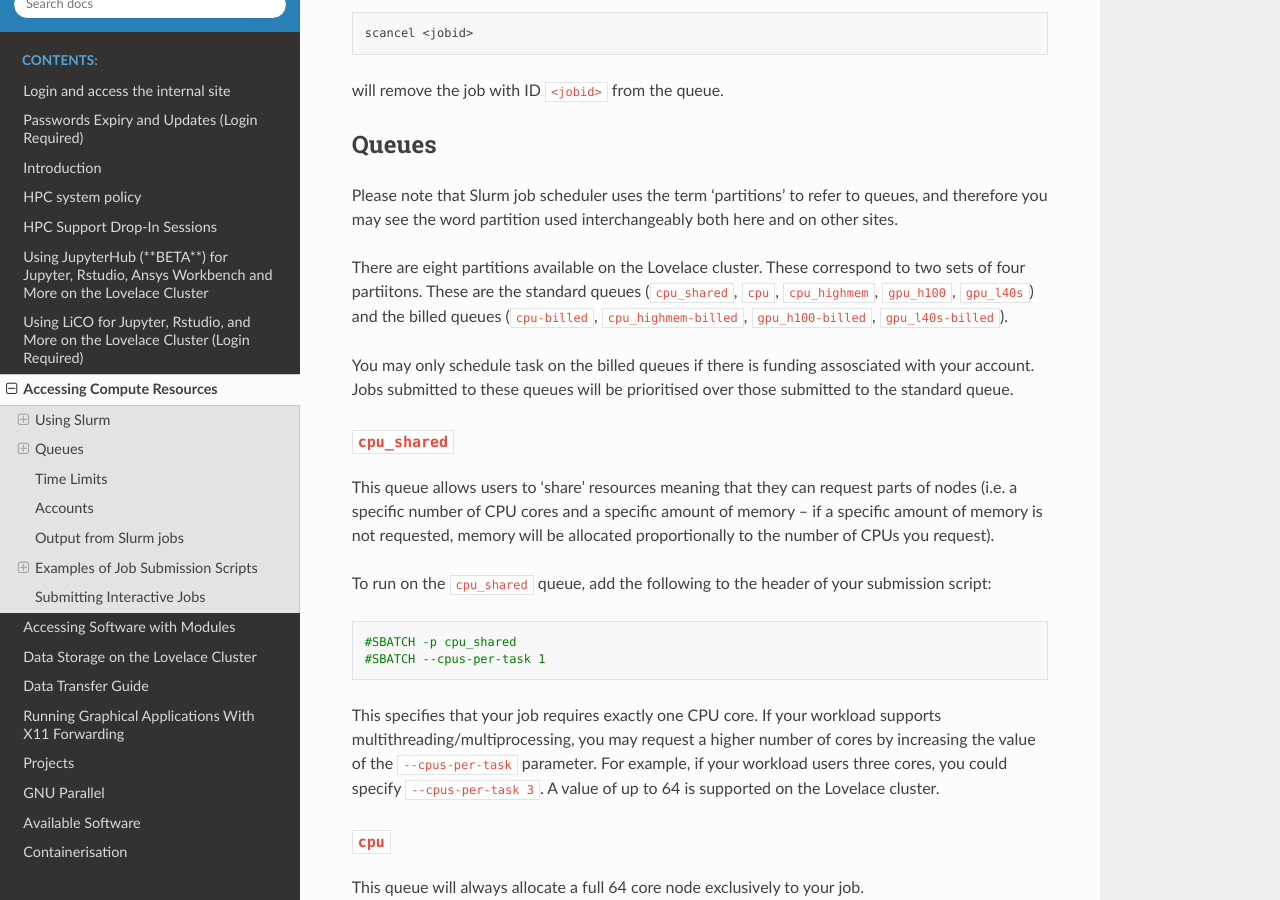
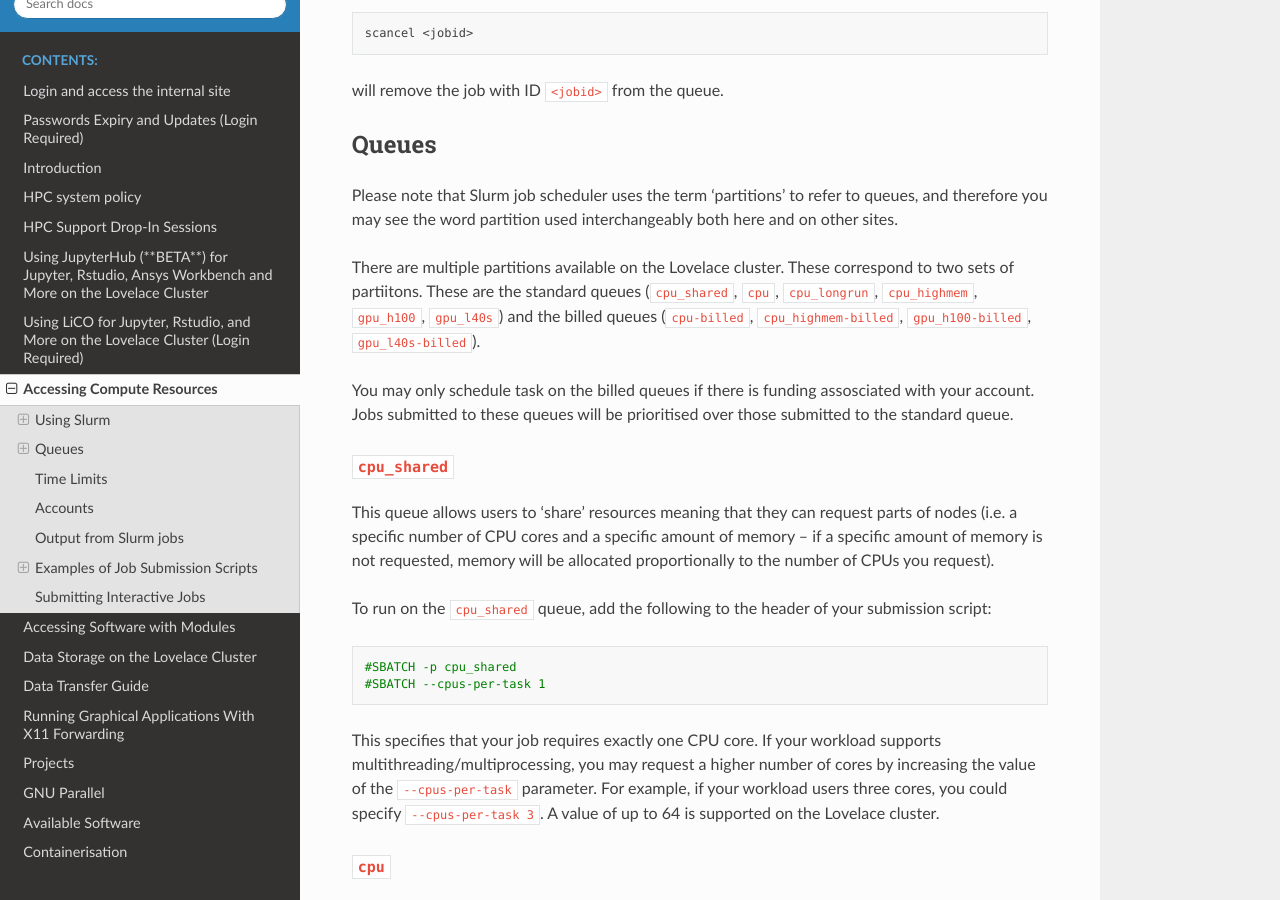
Before and after one commit to AbhinavPraveen/UoP-HPC-Docs, a Sphinx documentation site: the page built from source/user-guide/resources.rst, in a window 1280 px wide and 900 px high, scrolled down 1490 px. Built offline with Sphinx 7.4.7 and the Read the Docs theme 3.1.0, drawn with Linux system fonts in a browser that asks for light colours.

Commit message:
Correct partition list

```diff
--- a/source/user-guide/resources.rst
+++ b/source/user-guide/resources.rst
@@ -83,7 +83,7 @@ Please note that Slurm job scheduler uses the term 'partitions' to
 refer to queues, and therefore you may see the word partition used
 interchangeably both here and on other sites.
 
-There are eight partitions available on the Lovelace cluster. These correspond to two sets of four partiitons. These are the standard queues (:plaintext:`cpu_shared`, :plaintext:`cpu`, :plaintext:`cpu_highmem`, :plaintext:`gpu_h100`, :plaintext:`gpu_l40s`) and the billed queues (:plaintext:`cpu-billed`, :plaintext:`cpu_highmem-billed`, :plaintext:`gpu_h100-billed`, :plaintext:`gpu_l40s-billed`).
+There are multiple partitions available on the Lovelace cluster. These correspond to two sets of partiitons. These are the standard queues (:plaintext:`cpu_shared`, :plaintext:`cpu`, :plaintext:`cpu_longrun`, :plaintext:`cpu_highmem`, :plaintext:`gpu_h100`, :plaintext:`gpu_l40s`) and the billed queues (:plaintext:`cpu-billed`, :plaintext:`cpu_highmem-billed`, :plaintext:`gpu_h100-billed`, :plaintext:`gpu_l40s-billed`).
 
 You may only schedule task on the billed queues if there is funding assosciated with your account. Jobs submitted to these queues will be prioritised over those submitted to the standard queue.
 
```
